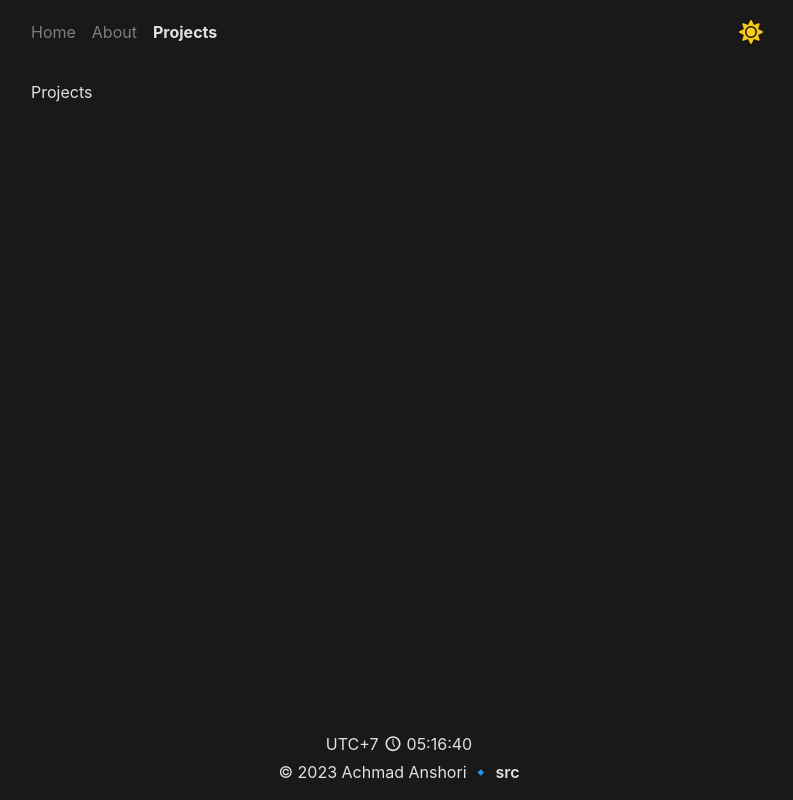
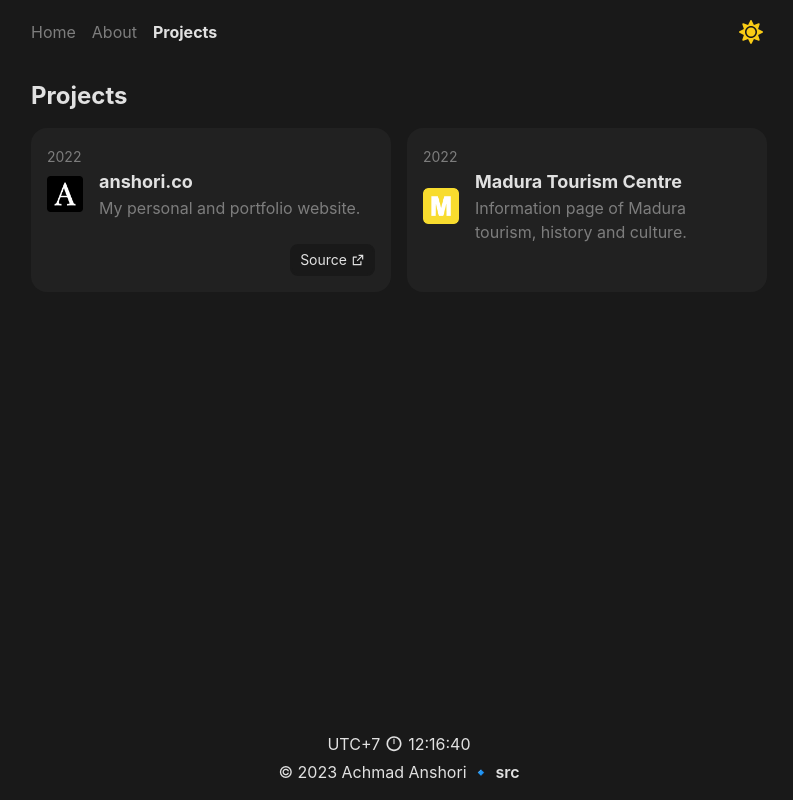
Before and after one commit to anshoriacc/anshori.co, a Next.js app: page /projects in a window 1280 px wide. Shown: the whole page, without its empty margins (241-1034 px from the left). Built offline with nearby package versions, Linux system fonts and the light colour scheme.

Commit message:
fix up home, about, projects

```diff
--- a/package.json
+++ b/package.json
@@ -1,5 +1,5 @@
 {
-  "name": "anshori.io",
+  "name": "anshori.co",
   "version": "0.1.0",
   "private": true,
   "scripts": {
@@ -12,8 +12,10 @@
     "@headlessui/react": "^1.6.6",
     "@heroicons/react": "^2.0.8",
     "@reduxjs/toolkit": "^1.9.1",
+    "@tailwindcss/line-clamp": "^0.4.2",
     "axios": "^0.27.2",
     "classnames": "^2.3.2",
+    "dayjs": "^1.11.7",
     "next": "12.2.5",
     "react": "18.2.0",
     "react-dom": "18.2.0",
--- a/src/components/Clock.tsx
+++ b/src/components/Clock.tsx
@@ -1,4 +1,10 @@
 import { useState, useEffect, useMemo } from 'react';
+
+import dayjs from 'dayjs';
+import utc from 'dayjs/plugin/utc';
+import timezone from 'dayjs/plugin/timezone';
+dayjs.extend(utc);
+dayjs.extend(timezone);
 
 import {
   WiTime1,
@@ -18,16 +24,16 @@ import {
 const Clock = () => {
   const [hydrated, setHydrated] = useState(false);
   const [date, setDate] = useState(() => {
-    if (hydrated) return new Date();
+    if (hydrated) return dayjs().tz('Asia/Jakarta');
   });
 
-  const refreshClock = () => setDate(new Date());
+  const refreshClock = () => setDate(dayjs().tz('Asia/Jakarta'));
 
   const { hours, minutes, seconds } = useMemo(() => {
     return {
-      hours: `0${date?.getHours()}`.slice(-2),
-      minutes: `0${date?.getMinutes()}`.slice(-2),
-      seconds: `0${date?.getSeconds()}`.slice(-2),
+      hours: `0${date?.hour()}`.slice(-2),
+      minutes: `0${date?.minute()}`.slice(-2),
+      seconds: `0${date?.second()}`.slice(-2),
     };
   }, [date]);
 
--- a/src/components/Container.tsx
+++ b/src/components/Container.tsx
@@ -21,11 +21,11 @@ const Container = (props: any) => {
           {props.title ? `${props.title} | Achmad Anshori` : meta.title}
         </title>
         <link rel="icon" href="/favicon.ico" />
-        <link rel="canonical" href={`https://anshori.io${router.asPath}`} />
+        <link rel="canonical" href={`https://anshori.co${router.asPath}`} />
         <meta name="description" content={meta.description} />
         <meta
           property="og:url"
-          content={`https://anshori.io${router.asPath}`}
+          content={`https://anshori.co${router.asPath}`}
         />
         <meta property="og:type" content="website" />
         <meta property="og:site_name" content="Achmad Anshori" />
--- a/src/components/Footer.tsx
+++ b/src/components/Footer.tsx
@@ -11,7 +11,7 @@ const Footer = () => {
       <p>
         © {date.getFullYear()} Achmad Anshori <span>🔹 </span>
         <a
-          href="https://github.com/anshoriacc/anshori.io"
+          href="https://github.com/anshoriacc/anshori.co"
           target="_blank"
           rel="noopener noreferrer"
           className="font-semibold hover:animate-pulse"
--- a/src/components/home/CurrentlyPlaying.tsx
+++ b/src/components/home/CurrentlyPlaying.tsx
@@ -15,11 +15,17 @@ const CurrentlyPlaying = () => {
         'dark:bg-gray-850 dark:border-gray-900'
       )}
     >
-      <span className="text-[#1ccc5b] text-3xl">
+      <a
+        href="https://open.spotify.com/user/312wkcarckpr64ibtf3jvgnvpnyi"
+        title='go to my spotify profile'
+        target="_blank"
+        rel="noopener noreferrer"
+        className="text-[#1ccc5b] text-3xl"
+      >
         <FaSpotify />
-      </span>
+      </a>
       {isLoading ? (
-        <div className="animate-pulse grow bg-gray-500 rounded h-6"></div>
+        <div className="animate-pulse grow bg-gray-500 rounded h-6" />
       ) : (
         <p className="text-ellipsis">
           {data?.isPlaying ? (
--- a/src/components/home/Projects.tsx
+++ b/src/components/home/Projects.tsx
@@ -9,7 +9,7 @@ const Projects = () => {
       <a
         title="go to the projects I've worked"
         className={cn(
-          'group relative h-[8rem] p-4 flex justify-start gap-4 items-center text-xl font-bold transition-all rounded-2xl bg-gray-0 border-2 border-white',
+          'group relative min-h-[8rem] p-4 flex justify-start gap-4 items-center text-xl font-bold transition-all rounded-2xl bg-gray-0 border-2 border-white',
           'dark:bg-gray-850 dark:border-gray-900',
           'hover:text-lg hover:border-gray-200 dark:hover:border-gray-700'
         )}
--- /dev/null
+++ b/src/components/projects/Card.tsx
@@ -0,0 +1,69 @@
+import Image from 'next/image';
+import cn from 'classnames';
+
+import { RiExternalLinkLine } from 'react-icons/ri';
+
+interface dataProps {
+  title: string;
+  image: string;
+  description: string;
+  year: string;
+  url: string;
+  repositoryUrl: string;
+}
+
+const Card = ({ data }: { data: dataProps }) => {
+  return (
+    <div
+      className={cn(
+        'relative p-4 pb-12 h-[164px] transition-all rounded-2xl bg-gray-0',
+        'dark:bg-gray-850'
+      )}
+    >
+      <time className="text-sm text-gray-500">{data.year}</time>
+      <div className="grid grid-cols-[36px_1fr] gap-4">
+        <div className="relative aspect-square self-center">
+          <Image src={data.image} alt={data.title} layout="fill" />
+        </div>
+        <div>
+          <a
+            href={data.url ? data.url : undefined}
+            title={`go to ${data.title}`}
+            target="_blank"
+            rel="noopener noreferrer"
+          >
+            <h2
+              className={cn(
+                'text-lg font-bold transition-all',
+                'hover:underline'
+              )}
+            >
+              {data.title}
+            </h2>
+          </a>
+          <p title={data.description} className="text-gray-500 line-clamp-2">
+            {data.description}
+          </p>
+        </div>
+      </div>
+      {data.repositoryUrl ? (
+        <a
+          href={data.repositoryUrl}
+          title={`go to ${data.title} repository`}
+          target="_blank"
+          rel="noopener noreferrer"
+          className={cn(
+            'absolute right-4 bottom-4 px-2 py-1 text-sm flex gap-1 items-center rounded-lg transition-all bg-white border-2 border-white',
+            'dark:bg-gray-900 dark:border-gray-900',
+            'hover:border-gray-200 dark:hover:border-gray-700'
+          )}
+        >
+          Source
+          <RiExternalLinkLine />
+        </a>
+      ) : null}
+    </div>
+  );
+};
+
+export default Card;
--- a/src/pages/about.tsx
+++ b/src/pages/about.tsx
@@ -3,7 +3,18 @@ import type { NextPage } from 'next';
 import Container from '@components/Container';
 
 const About: NextPage = () => {
-  return <Container></Container>;
+  return (
+    <Container title="About">
+      <h1 className="text-2xl font-bold mb-4">About Me</h1>
+      <section>
+        <p>
+          Hi, I&apos;m Achmad Anshori, a{' '}
+          <span className="font-semibold">Software Engineer </span>
+          based in Malang, Indonesia.
+        </p>
+      </section>
+    </Container>
+  );
 };
 
 export default About;
--- a/src/pages/index.tsx
+++ b/src/pages/index.tsx
@@ -10,11 +10,11 @@ const Home: NextPage = () => {
   return (
     <Container>
       <div className="flex flex-col gap-4">
-        <Hero />
-        <section className={cn('grid gap-4', 'sm:grid-cols-[2fr_3fr]')}>
+        <section className={cn('grid gap-4', 'sm:grid-cols-[2fr_1fr]')}>
+          <Hero />
           <Projects />
-          <CurrentlyPlaying />
         </section>
+        <CurrentlyPlaying />
       </div>
     </Container>
   );
--- a/src/pages/projects.tsx
+++ b/src/pages/projects.tsx
@@ -1,12 +1,41 @@
 import type { NextPage } from 'next';
+import Image from 'next/image';
+import cn from 'classnames';
+
+import { RiExternalLinkLine } from 'react-icons/ri';
 
 import Container from '@components/Container';
+import Card from '@components/projects/Card';
+
+const projects = [
+  {
+    title: 'anshori.co',
+    image: '/android-chrome-512x512.png',
+    description: 'My personal and portfolio website.',
+    year: '2022',
+    url: 'http://anshori.vercel.app/',
+    repositoryUrl: 'https://github.com/anshoriacc/anshori.co',
+  },
+  {
+    title: 'Madura Tourism Centre',
+    image: require('@assets/images/maduratourismcentre.png'),
+    description: 'Information page of Madura tourism, history and culture.',
+    year: '2022',
+    url: 'https://maduratourismcentre.id/',
+    repositoryUrl: '',
+  },
+];
 
 const Projects: NextPage = () => {
   return (
-    <>
-      <Container title="Projects">Projects</Container>
-    </>
+    <Container title="Projects">
+      <h1 className="text-2xl font-bold mb-4">Projects</h1>
+      <section className={cn('grid gap-4 cursor-default', 'sm:grid-cols-2')}>
+        {projects.map((project, index) => (
+          <Card data={project} key={index} />
+        ))}
+      </section>
+    </Container>
   );
 };
 
--- a/tailwind.config.js
+++ b/tailwind.config.js
@@ -24,5 +24,5 @@ module.exports = {
       },
     },
   },
-  plugins: [],
+  plugins: [require('@tailwindcss/line-clamp')],
 };
```
Also changed, not shown: public/site.webmanifest, src/assets/images/maduratourismcentre.png (added), 1 other file (tests, documents, lock files or other folders).
